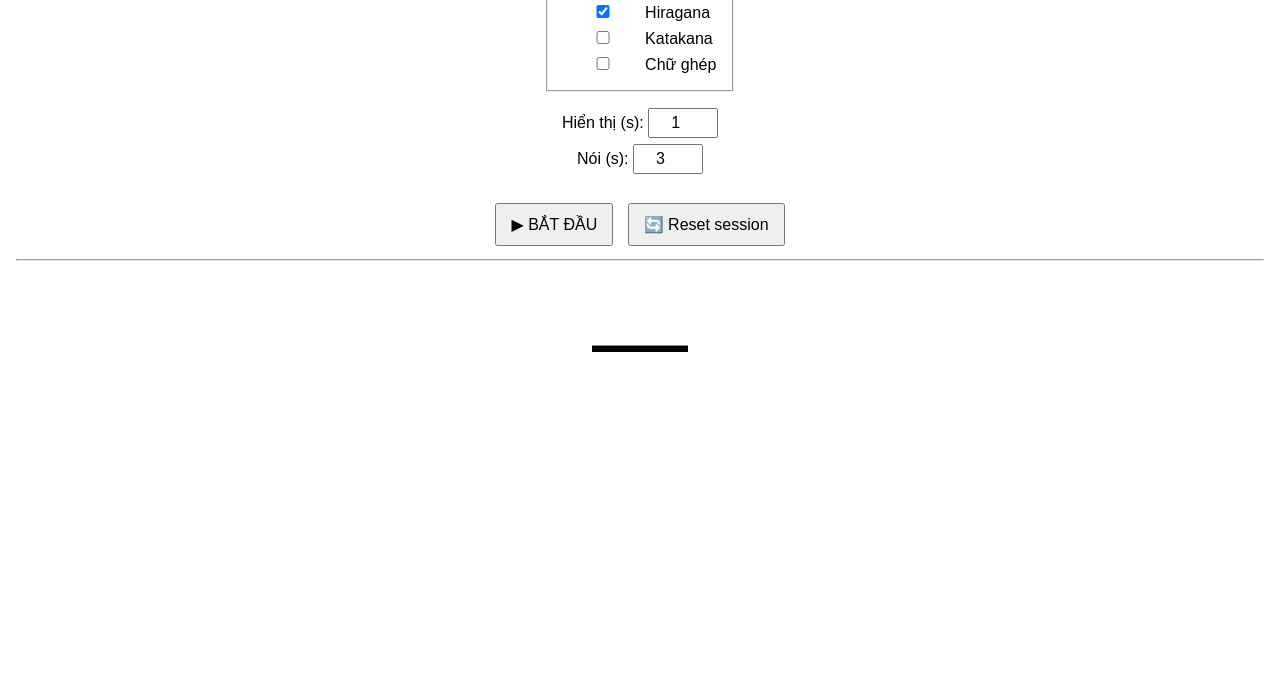
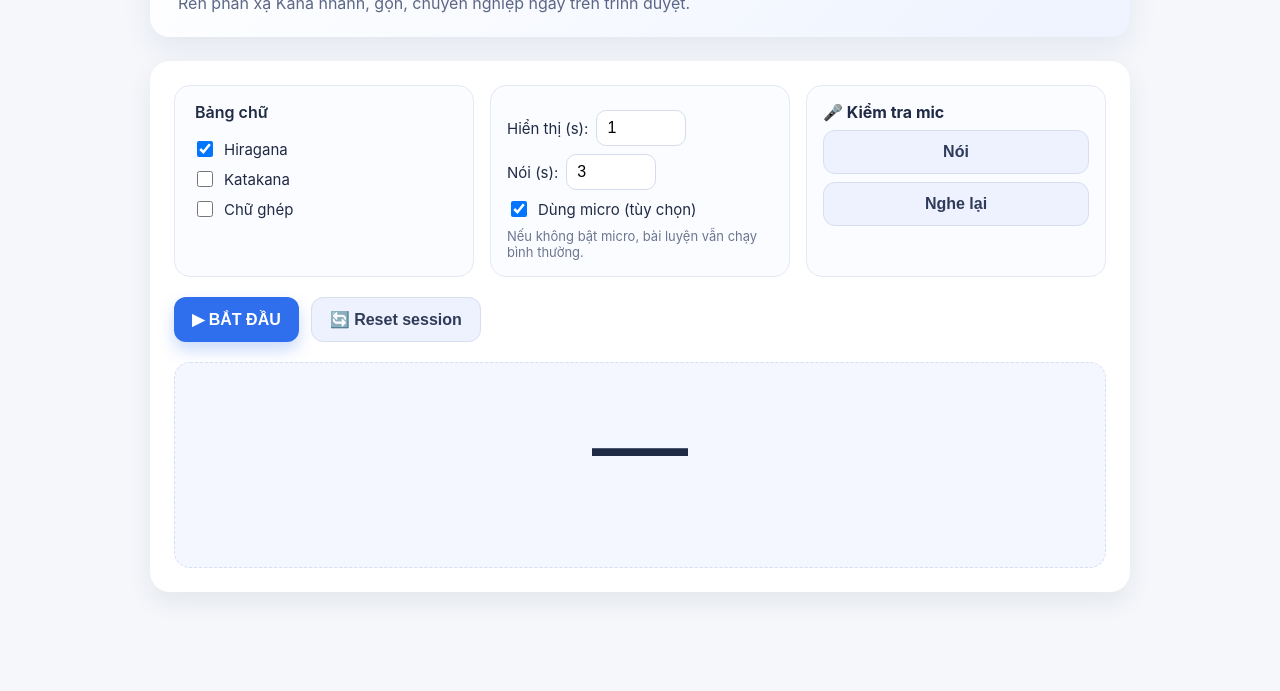
Before and after one commit to Nguyenphuochai98/japanese-reflex-web, a website: page public/index.html in a window 1280 px wide. Shown: the part 109-800 px from the top of the page. Drawn offline with Linux system fonts and the light colour scheme; no server answers.

Commit message:
Refresh UI and make mic optional

```diff
--- a/public/app.js
+++ b/public/app.js
@@ -9,6 +9,7 @@ let recognizedText = "";
 let recorder;
 let chunks = [];
 let userAudioUrl = null;
+let micStream = null;
 
 /* ================= LOAD DATA ================= */
 fetch("/api/letters")
@@ -34,6 +35,7 @@ if (recognition) {
 let testAudioUrl = null;
 
 async function startMicTest() {
+  try {
     chunks = [];
     const stream = await navigator.mediaDevices.getUserMedia({ audio: true });
     recorder = new MediaRecorder(stream);
@@ -44,9 +46,13 @@ async function startMicTest() {
     setTimeout(() => recorder.stop(), 3000);
 
     recorder.onstop = () => {
+      stream.getTracks().forEach(track => track.stop());
       testAudioUrl = URL.createObjectURL(new Blob(chunks));
       alert("✔ Mic OK");
     };
+  } catch (error) {
+    alert("⚠️ Không có quyền micro. Bài luyện vẫn chạy bình thường.");
+  }
 }
 
 function playMicTest() {
@@ -79,6 +85,7 @@ function start() {
   controls.style.display = "none";
   recognizedText = "";
   chunks = [];
+  userAudioUrl = null;
 
   currentItem = sessionPool.shift();
   currentAnswer = currentItem.romaji;
@@ -95,13 +102,24 @@ function start() {
 
 /* ================= CORE ================= */
 async function startRound(showSec, speakSec) {
-  const stream = await navigator.mediaDevices.getUserMedia({ audio: true });
-  recorder = new MediaRecorder(stream);
+  micStream = null;
+  if (enableMic.checked) {
+    try {
+      micStream = await navigator.mediaDevices.getUserMedia({ audio: true });
+    } catch (error) {
+      result.innerText = "⚠️ Không có quyền micro. Tiếp tục luyện không mic.";
+    }
+  }
 
+  if (micStream) {
+    recorder = new MediaRecorder(micStream);
     recorder.ondataavailable = e => chunks.push(e.data);
     recorder.start();
 
     if (recognition) recognition.start();
+  } else {
+    recorder = null;
+  }
 
   setTimeout(() => {
     kana.innerText = "❓";
@@ -124,11 +142,8 @@ async function startRound(showSec, speakSec) {
 /* ================= FINISH ================= */
 function finish() {
   if (recognition) recognition.stop();
-  recorder.stop();
 
-  recorder.onstop = () => {
-    userAudioUrl = URL.createObjectURL(new Blob(chunks));
-
+  const showResult = () => {
     if (recognizedText.includes(currentAnswer)) {
       result.innerText = `✅ ĐÚNG | ${recognizedText}`;
     } else {
@@ -136,13 +151,28 @@ function finish() {
         `❌ SAI | ${recognizedText || "Không nhận"} | Đúng: ${currentAnswer}`;
     }
 
-    controls.style.display = "block";
+    controls.style.display = "flex";
   };
+
+  if (recorder) {
+    recorder.stop();
+    recorder.onstop = () => {
+      if (micStream) micStream.getTracks().forEach(track => track.stop());
+      userAudioUrl = URL.createObjectURL(new Blob(chunks));
+      showResult();
+    };
+  } else {
+    showResult();
+  }
 }
 
 /* ================= PLAY ================= */
 function playUserVoice() {
-  if (userAudioUrl) new Audio(userAudioUrl).play();
+  if (userAudioUrl) {
+    new Audio(userAudioUrl).play();
+  } else {
+    alert("Chưa có bản ghi để phát lại.");
+  }
 }
 
 function playCorrect() {
--- a/public/index.html
+++ b/public/index.html
@@ -12,146 +12,205 @@
 
     body {
       margin: 0;
-      font-family: Arial, sans-serif;
+      font-family: "Inter", "Segoe UI", Arial, sans-serif;
+      background: #f5f7fb;
+      color: #1f2a44;
+      padding: 24px;
+    }
+
+    .page {
+      max-width: 980px;
+      margin: 0 auto;
+      display: flex;
+      flex-direction: column;
+      gap: 24px;
+    }
+
+    .hero {
+      text-align: left;
+      padding: 24px 28px;
+      background: linear-gradient(135deg, #ffffff, #eef3ff);
+      border-radius: 20px;
+      box-shadow: 0 12px 30px rgba(30, 45, 90, 0.08);
+    }
+
+    .hero h1 {
+      margin: 0 0 8px;
+      font-size: 32px;
+    }
+
+    .hero p {
+      margin: 0;
+      color: #5b6785;
+    }
+
+    .panel {
+      display: flex;
+      flex-direction: column;
+      gap: 20px;
+      background: #ffffff;
+      border-radius: 20px;
+      padding: 24px;
+      box-shadow: 0 10px 24px rgba(31, 42, 68, 0.08);
+    }
+
+    .config-grid {
+      display: grid;
+      grid-template-columns: repeat(auto-fit, minmax(240px, 1fr));
+      gap: 16px;
+    }
+
+    .card {
+      border: 1px solid #e5e9f4;
+      border-radius: 16px;
+      padding: 16px;
+      background: #fbfcff;
+    }
+
+    fieldset {
+      border: none;
+      padding: 0;
+      text-align: left;
+    }
+
+    fieldset legend {
+      font-weight: 600;
+      margin-bottom: 8px;
+    }
+
+    label {
+      display: flex;
+      align-items: center;
+      gap: 8px;
+      margin: 8px 0;
+      font-size: 15px;
+    }
+
+    input[type="number"] {
+      font-size: 16px;
+      padding: 8px 10px;
+      width: 90px;
+      border-radius: 10px;
+      border: 1px solid #d6dceb;
+    }
+
+    input[type="checkbox"] {
+      width: 16px;
+      height: 16px;
+    }
+
+    button {
+      padding: 12px 18px;
+      font-size: 16px;
+      border-radius: 12px;
+      border: none;
+      background: #2f6fed;
+      color: #fff;
+      font-weight: 600;
+      box-shadow: 0 8px 16px rgba(47, 111, 237, 0.25);
+      cursor: pointer;
+      transition: transform 0.15s ease, box-shadow 0.15s ease;
+    }
+
+    button:hover {
+      transform: translateY(-1px);
+      box-shadow: 0 10px 18px rgba(47, 111, 237, 0.3);
+    }
+
+    button.secondary {
+      background: #eef2ff;
+      color: #2f3b59;
+      box-shadow: none;
+      border: 1px solid #d7def0;
+    }
+
+    .actions {
+      display: flex;
+      flex-wrap: wrap;
+      gap: 12px;
+    }
+
+    .practice {
       text-align: center;
       padding: 16px;
-    }
-
-    h1 {
-      margin: 10px 0 5px;
+      border-radius: 16px;
+      background: #f4f7ff;
+      border: 1px dashed #d6dff2;
     }
 
     #kana {
       font-size: 96px;
-      margin: 24px 0;
+      margin: 10px 0;
     }
 
     #result {
       font-size: 18px;
       min-height: 26px;
       margin-bottom: 10px;
+      color: #2f3b59;
     }
 
-    fieldset {
-      display: inline-block;
-      text-align: left;
-      padding: 10px 16px;
-      margin-bottom: 10px;
-    }
-
-    label {
-      display: block;
-      margin: 6px 0;
-    }
-
-    input {
-      font-size: 16px;
-      padding: 4px;
-      width: 70px;
-      text-align: center;
-    }
-
-    button {
-      padding: 10px 14px;
-      font-size: 16px;
-      margin: 5px;
-      cursor: pointer;
+    .hint {
+      font-size: 13px;
+      color: #6b768f;
+      margin-top: 6px;
     }
 
     /* ===== MIC TEST ===== */
     #mic-test {
-      position: fixed;
-      top: 10px;
-      left: 10px;
-      border: 1px solid #ccc;
-      padding: 8px;
-      font-size: 13px;
-      background: #fff;
-      z-index: 1000;
+      display: flex;
+      flex-direction: column;
+      gap: 8px;
     }
 
     /* ===== CONTROLS BOTTOM (KẾT QUẢ) ===== */
     .controls-bottom {
       display: none;
-      position: fixed;
-      bottom: 0;
-      left: 0;
-      width: 100%;
-      background: #ffffff;
-      border-top: 1px solid #ddd;
-      padding: 10px;
-      z-index: 999;
+      gap: 12px;
+      flex-wrap: wrap;
     }
 
     .controls-bottom button {
-      width: 100%;
-      padding: 14px;
-      font-size: 18px;
-      margin: 6px 0;
-    }
-
-    /* chừa chỗ cho controls */
-    body {
-      padding-bottom: 200px;
+      width: auto;
     }
 
     /* ===== MOBILE ===== */
     @media (max-width: 768px) {
       #kana {
         font-size: 32vw;       /* cực to */
-        margin: 10vh 0;
+        margin: 6vh 0;
       }
 
       button {
         font-size: 18px;
       }
 
-      fieldset {
-        width: 100%;
-      }
-    }
-
-    /* ===== DESKTOP ===== */
-    @media (min-width: 769px) {
-      .controls-bottom {
-        position: static;
-        border-top: none;
-        padding: 0;
-      }
-
-      .controls-bottom button {
-        width: auto;
-        margin: 5px;
-      }
-
-      body {
-        padding-bottom: 0;
+      .actions {
+        flex-direction: column;
       }
     }
   </style>
 </head>
 
 <body>
+  <div class="page">
+    <header class="hero">
+      <h1>反射日本語トレーニング</h1>
+      <p>Rèn phản xạ Kana nhanh, gọn, chuyên nghiệp ngay trên trình duyệt.</p>
+    </header>
 
-  <!-- MIC TEST -->
-  <div id="mic-test">
-    <strong>🎤 Mic</strong><br>
-    <button onclick="startMicTest()">Nói</button>
-    <button onclick="playMicTest()">Nghe</button>
-  </div>
-
-  <h1>反射日本語トレーニング</h1>
-
-  <!-- SETUP -->
+    <section class="panel">
+      <div class="config-grid">
+        <div class="card">
           <fieldset>
             <legend>Bảng chữ</legend>
             <label><input type="checkbox" id="hiragana" checked> Hiragana</label>
             <label><input type="checkbox" id="katakana"> Katakana</label>
             <label><input type="checkbox" id="combo"> Chữ ghép</label>
           </fieldset>
+        </div>
 
-  <br>
-
+        <div class="card">
           <label>
             Hiển thị (s):
             <input type="number" id="showTime" value="1" min="0.3" step="0.1">
@@ -162,22 +221,35 @@
             <input type="number" id="speakTime" value="3" min="1" max="6">
           </label>
 
-  <br>
+          <label>
+            <input type="checkbox" id="enableMic" checked>
+            Dùng micro (tùy chọn)
+          </label>
+          <div class="hint">Nếu không bật micro, bài luyện vẫn chạy bình thường.</div>
+        </div>
 
+        <div class="card" id="mic-test">
+          <strong>🎤 Kiểm tra mic</strong>
+          <button class="secondary" onclick="startMicTest()">Nói</button>
+          <button class="secondary" onclick="playMicTest()">Nghe lại</button>
+        </div>
+      </div>
+
+      <div class="actions">
         <button onclick="start()">▶ BẮT ĐẦU</button>
-  <button onclick="resetSession()">🔄 Reset session</button>
+        <button class="secondary" onclick="resetSession()">🔄 Reset session</button>
+      </div>
 
-  <hr>
-
-  <!-- MAIN -->
+      <div class="practice">
         <div id="kana">—</div>
         <div id="result"></div>
-
-  <!-- CONTROLS (BOTTOM) -->
         <div id="controls" class="controls-bottom">
           <button onclick="playUserVoice()">🔊 Nghe giọng tôi</button>
-    <button onclick="playCorrect()">📢 Phát âm đúng</button>
+          <button class="secondary" onclick="playCorrect()">📢 Phát âm đúng</button>
           <button onclick="start()">▶ Tiếp</button>
+        </div>
+      </div>
+    </section>
   </div>
 
   <script src="app.js"></script>
```
Lines whose indentation alone changed are shown as unchanged.
